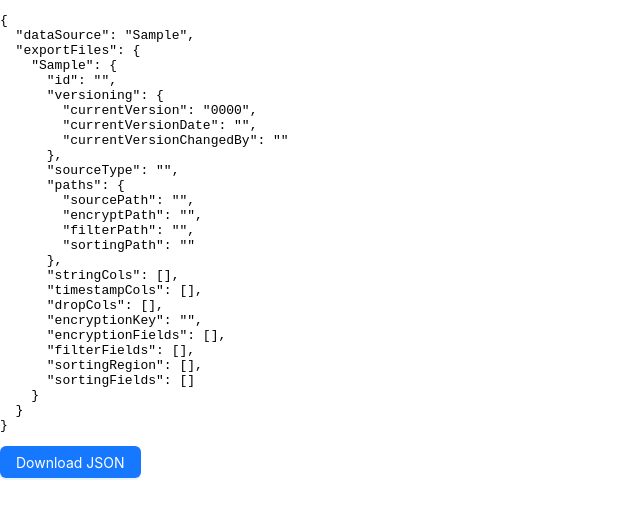
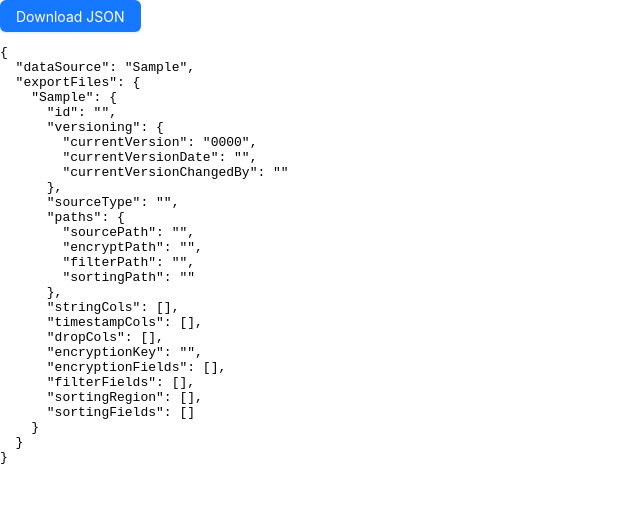
Before and after one commit to MathiasSchindlerCPH/export-config-generator, a React (Create React App) app: page / in a window 1280 px wide. Both pictures are taken after typing "Sample", "Sample" into the empty fields and a click on the button "Submit". Shown: the top 518 px of the page, without its empty margins (0-640 px from the left). Built offline with nearby package versions, Linux system fonts and the light colour scheme.

Commit message:
move download btn to top

```diff
--- a/src/pages/JsonPage.js
+++ b/src/pages/JsonPage.js
@@ -24,10 +24,10 @@ const JsonPage = () => {
 
   return (
     <div>
-      <pre>{JSON.stringify(data, null, 2)}</pre> {/* Display the nested object */}
       <Button type="primary" onClick={handleDownload}>
         Download JSON
       </Button>
+      <pre>{JSON.stringify(data, null, 2)}</pre> {/* Display the nested object */}
     </div>
   );
 };
```
